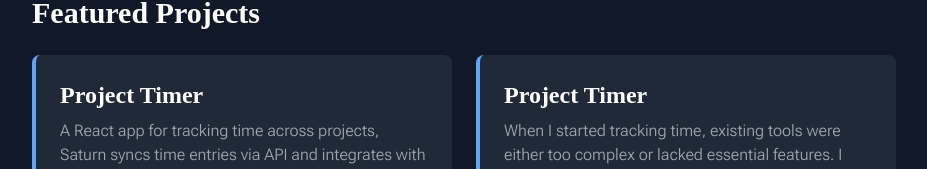
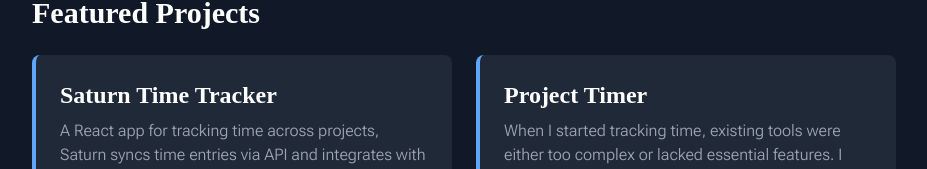
Before and after one commit to Alxmerino/alxmerino.com, an Astro site: page / in a window 1280 px wide. Shown: the part 721-890 px from the top of the page, without its empty margins (176-1103 px from the left). Built offline with nearby package versions, Linux system fonts and the light colour scheme; Astro itself is replaced by a stand-in of ours; a web font is replaced by a local one.

Commit message:
Fixed project name:

```diff
--- a/src/pages/index.astro
+++ b/src/pages/index.astro
@@ -10,7 +10,7 @@
 
 const projects = [
   {
-    name: 'Project Timer',
+    name: 'Saturn Time Tracker',
     description: 'A React app for tracking time across projects, Saturn syncs time entries via API and integrates with platforms like JIRA. It evolved from my Project Timer app.',
     color: 'border-blue-400',
     link: 'https://github.com/Alxmerino/saturn-app-react'
```
